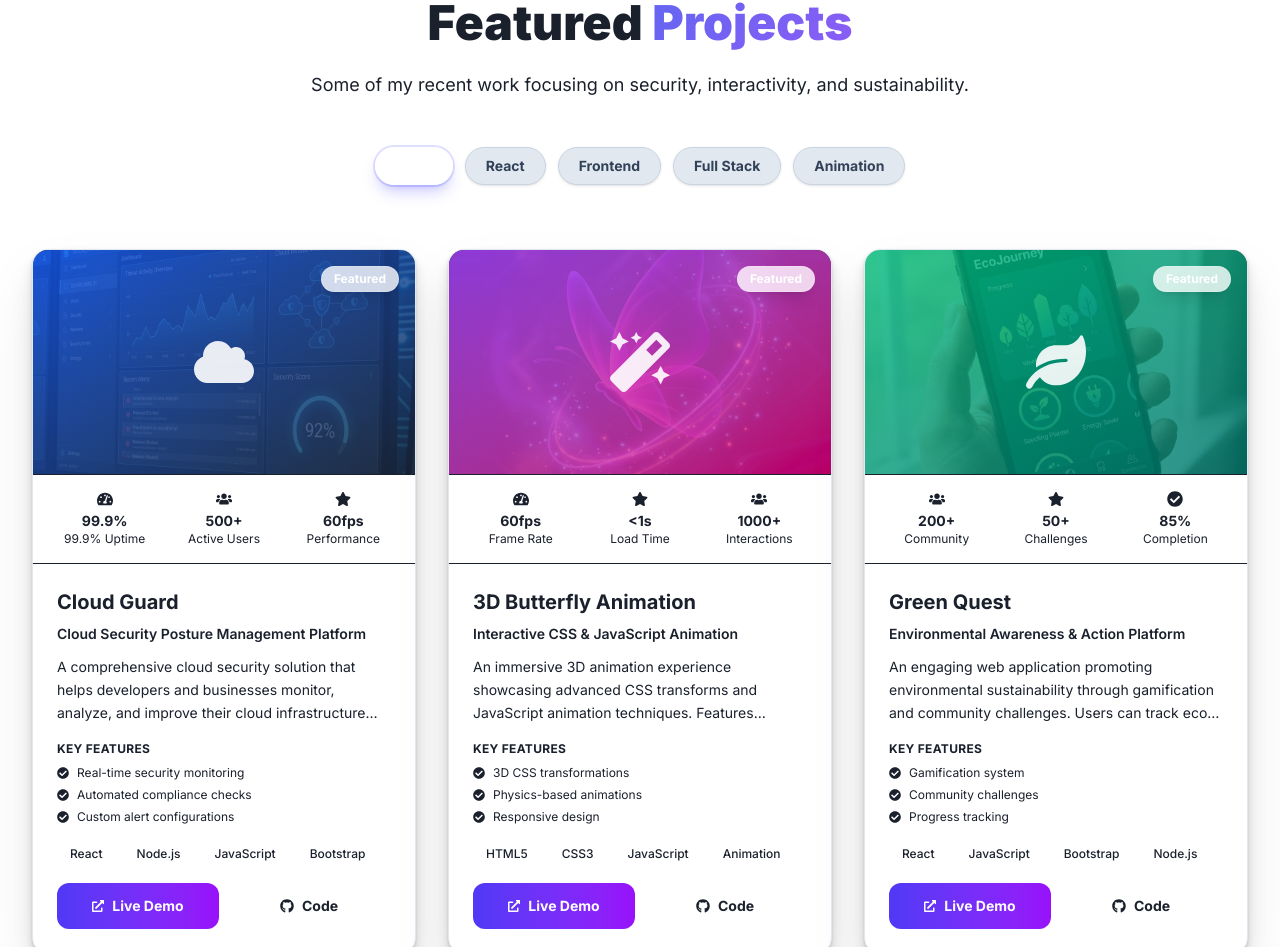
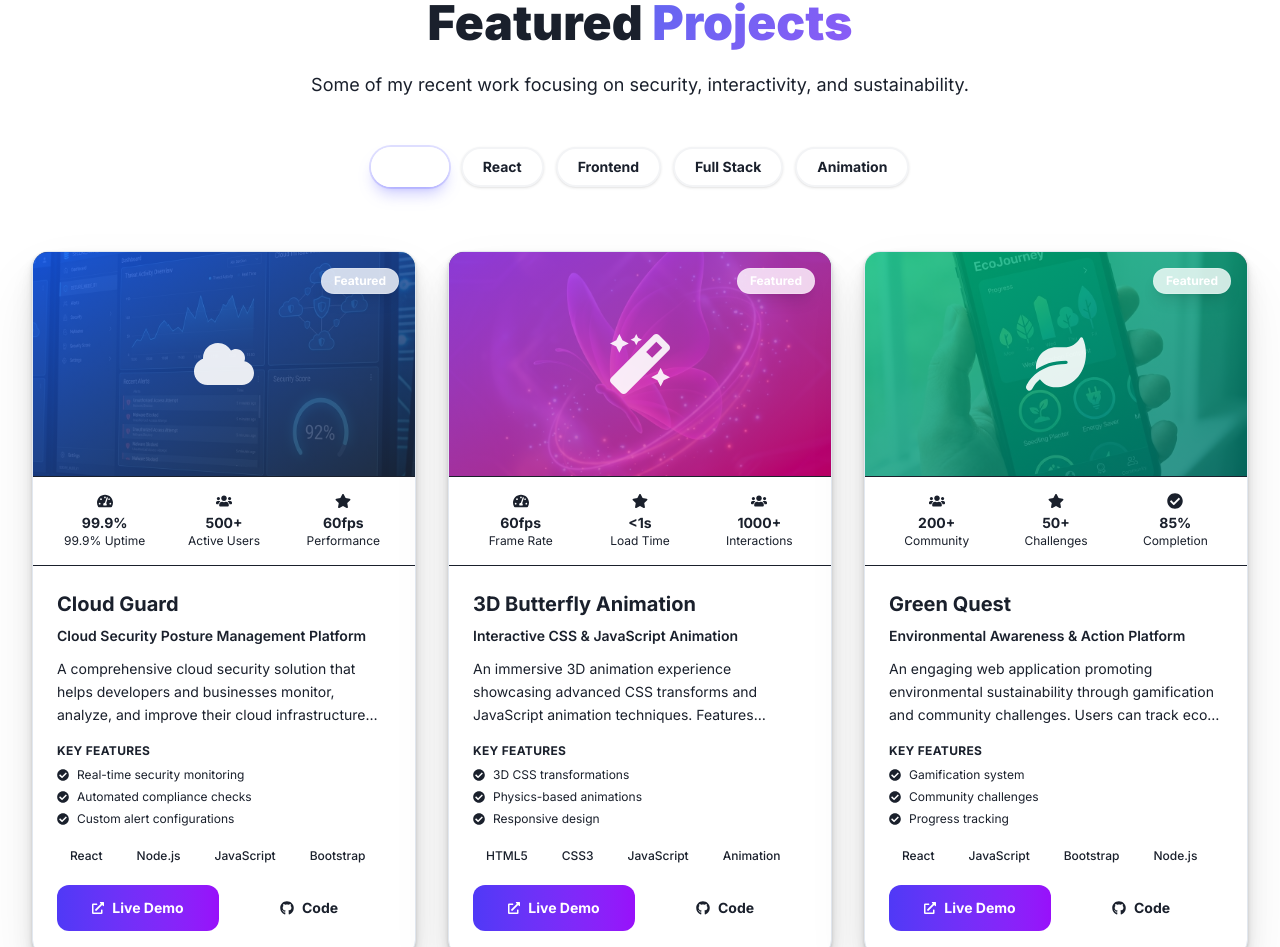
Before and after one commit to Bunnyvalluri/mywebsite, a React (Vite) app: page / in a window 1280 px wide. Shown: the part 4911-5858 px from the top of the page. Built offline with nearby package versions, Linux system fonts and the light colour scheme.

Commit message:
Refine light mode filter button design

```diff
--- a/src/components/Projects.jsx
+++ b/src/components/Projects.jsx
@@ -124,7 +124,7 @@ const Projects = () => {
               onClick={() => setActiveFilter(filter)}
               className={`px-5 py-2 rounded-full text-sm font-bold transition-all duration-300 flex items-center gap-2 border ${activeFilter === filter
                 ? 'bg-[--color-accent] text-white border-[--color-accent] shadow-lg shadow-indigo-500/30 ring-2 ring-indigo-500/20'
-                : 'bg-slate-200 dark:bg-white/5 text-slate-700 dark:text-[--color-text-muted] border border-slate-300 dark:border-[--color-border-custom] hover:bg-slate-300 dark:hover:bg-white/10 hover:text-slate-900 shadow-sm'
+                : 'bg-white dark:bg-white/5 text-[--color-text-muted] border-2 border-gray-100 dark:border-[--color-border-custom] hover:border-[--color-accent] hover:text-[--color-accent] shadow-sm hover:shadow-md hover:-translate-y-0.5'
                 }`}
             >
               {activeFilter === filter && <FaFilter size={10} />}
```
